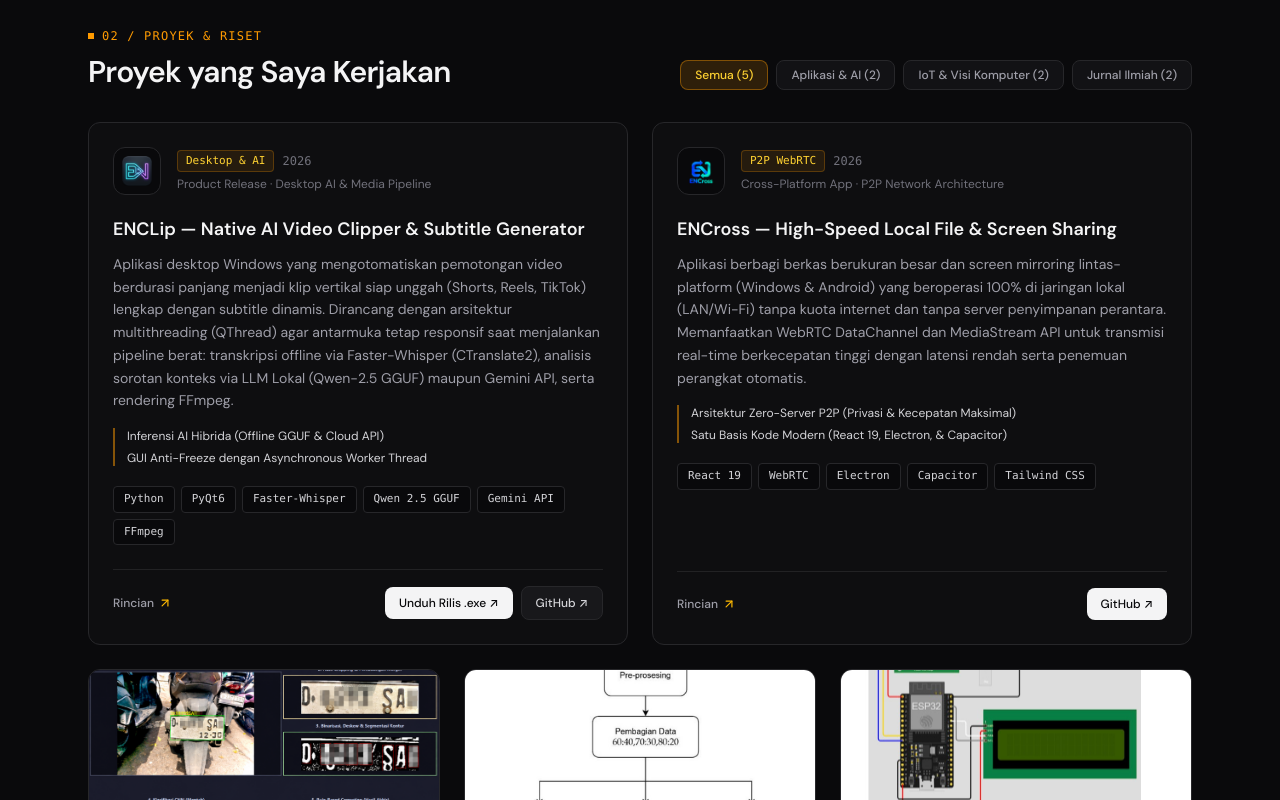
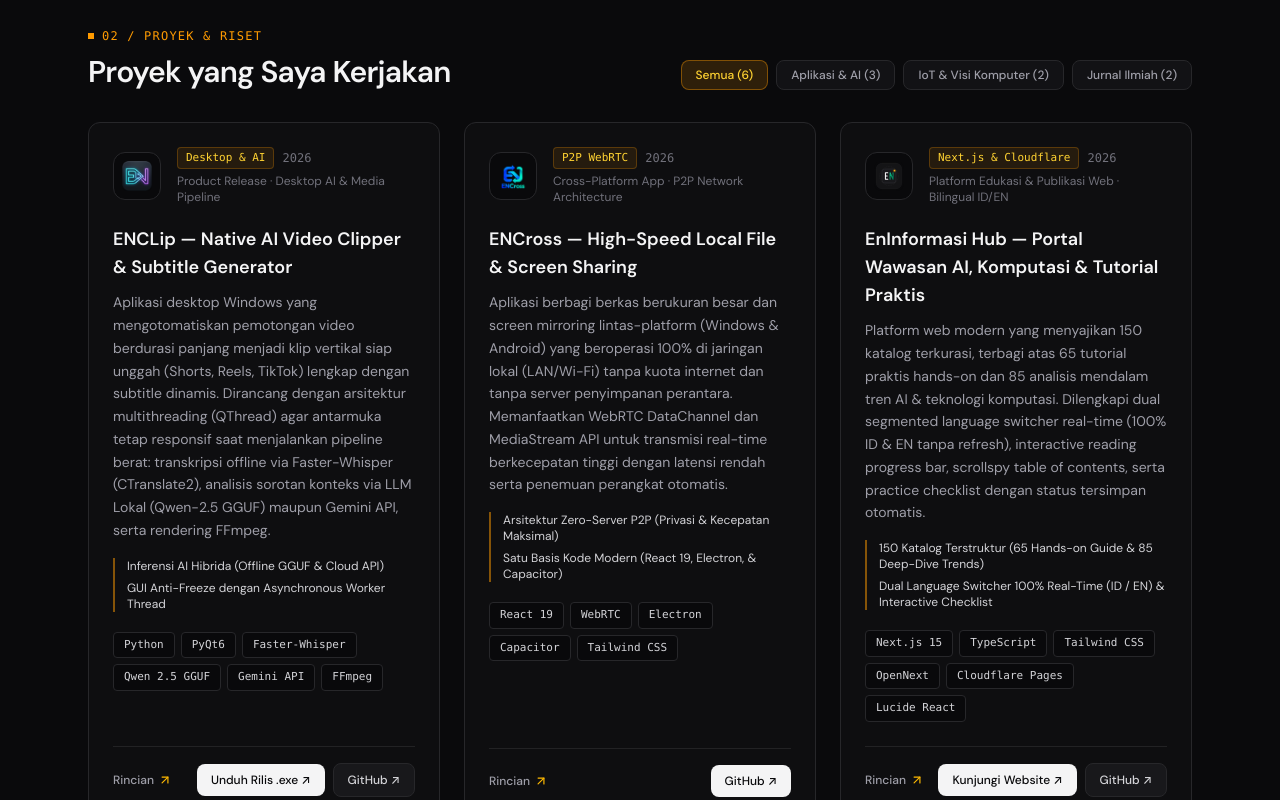
Before and after one commit to EdvanVPRoject/portofolio, a Next.js app: page / in a window 1280 px wide. Shown: the part 1600-2400 px from the top of the page. Built offline with nearby package versions, Linux system fonts and the light colour scheme.

Commit message:
feat: add EnInformasi Hub to featured projects and update metrics to 06

```diff
--- a/src/app/page.tsx
+++ b/src/app/page.tsx
@@ -138,6 +138,56 @@
       ],
       results:
         'Mencapai kecepatan transfer mendekati batas fisik throughput Wi-Fi lokal tanpa konsumsi kuota internet.',
+    },
+  },
+  {
+    id: 'eninformasi',
+    title: 'EnInformasi Hub — Portal Wawasan AI, Komputasi & Tutorial Praktis',
+    tagline: 'Platform Edukasi & Publikasi Web · Bilingual ID/EN',
+    year: '2026',
+    badge: 'Next.js & Cloudflare',
+    category: ['software'],
+    image: '/eninformasi-icon.svg',
+    description:
+      'Platform web modern yang menyajikan 150 katalog terkurasi, terbagi atas 65 tutorial praktis hands-on dan 85 analisis mendalam tren AI & teknologi komputasi. Dilengkapi dual segmented language switcher real-time (100% ID & EN tanpa refresh), interactive reading progress bar, scrollspy table of contents, serta practice checklist dengan status tersimpan otomatis.',
+    highlights: [
+      '150 Katalog Terstruktur (65 Hands-on Guide & 85 Deep-Dive Trends)',
+      'Dual Language Switcher 100% Real-Time (ID / EN) & Interactive Checklist',
+    ],
+    tech: [
+      'Next.js 15',
+      'TypeScript',
+      'Tailwind CSS',
+      'OpenNext',
+      'Cloudflare Pages',
+      'Lucide React',
+    ],
+    links: [
+      {
+        label: 'Kunjungi Website ↗',
+        url: 'https://github.com/EdvanVPRoject/eninformasi-hub',
+        primary: true,
+      },
+      {
+        label: 'GitHub ↗',
+        url: 'https://github.com/EdvanVPRoject/eninformasi-hub',
+        primary: false,
+      },
+    ],
+    modalDetails: {
+      kicker: 'Platform Web & Portal Teknologi · 2026',
+      summary:
+        'Platform web modern yang memisahkan secara tegas antara Tutorial Praktis (Hands-on Guide) dan EnInformasi (Deep-Dive Insight & Trends), dirancang dengan fokus pada kecepatan akses, tipografi editorial yang nyaman dibaca, dan modularitas konten bilingual penuh.',
+      bullets: [
+        'Katalog Konten Terkurasi: Memuat 150 artikel komprehensif mencakup rekayasa perangkat lunak, arsitektur LLM otonom, komputasi awan, sistem tertanam, dan analisis industri teknologi terkini.',
+        'Sistem Bilingual Real-Time: Switcher bahasa terisolasi yang mengalihkan 100% judul, ringkasan, teks artikel, dan daftar isi secara instan tanpa re-render halaman penuh.',
+        'Interactive Practice Checklist: Fitur pencatatan progres praktik pengguna langsung di browser berbasis sessionStorage per artikel dengan tombol reset instan.',
+        'Smart Viewport Scrollspy: Navigasi daftar isi aktif yang melacak posisi pembacaan secara real-time pada desktop dan mobile.',
+        'Arsitektur Edge Delivery: Dibangun dengan Next.js App Router dan dioptimasi via OpenNext untuk deployment edge berlatensi rendah pada Cloudflare Pages.',
+      ],
+      results:
+        'Menyediakan platform dokumentasi dan tutorial komputasi berperforma tinggi dengan skor Core Web Vitals optimal dan pengalaman pengguna interaktif.',
+      note: 'Source code dan dokumentasi arsitektur dapat diakses publik pada repositori GitHub.',
     },
   },
 ];
@@ -567,7 +617,7 @@
                 </div>
                 <div>
                   <p className="font-mono text-2xl font-semibold tabular-nums text-amber-400">
-                    05
+                    06
                   </p>
                   <p className="mt-1 text-xs text-zinc-500">
                     Dokumentasi Proyek Lengkap
@@ -729,8 +779,8 @@
             {/* Category Filter Buttons */}
             <div className="flex flex-wrap gap-2">
               {[
-                { id: 'all', label: 'Semua (5)' },
-                { id: 'software', label: 'Aplikasi & AI (2)' },
+                { id: 'all', label: 'Semua (6)' },
+                { id: 'software', label: 'Aplikasi & AI (3)' },
                 { id: 'iot-cv', label: 'IoT & Visi Komputer (2)' },
                 { id: 'publication', label: 'Jurnal Ilmiah (2)' },
               ].map((tab) => (
@@ -752,7 +802,7 @@
 
           {/* Bento Row 1: Featured Software Applications */}
           {filteredApps.length > 0 && (
-            <div className="grid gap-6 md:grid-cols-2">
+            <div className="grid gap-6 lg:grid-cols-3 md:grid-cols-2">
               {filteredApps.map((app) => (
                 <article
                   key={app.id}
```
Also changed, not shown: public/eninformasi-icon.svg (added).
